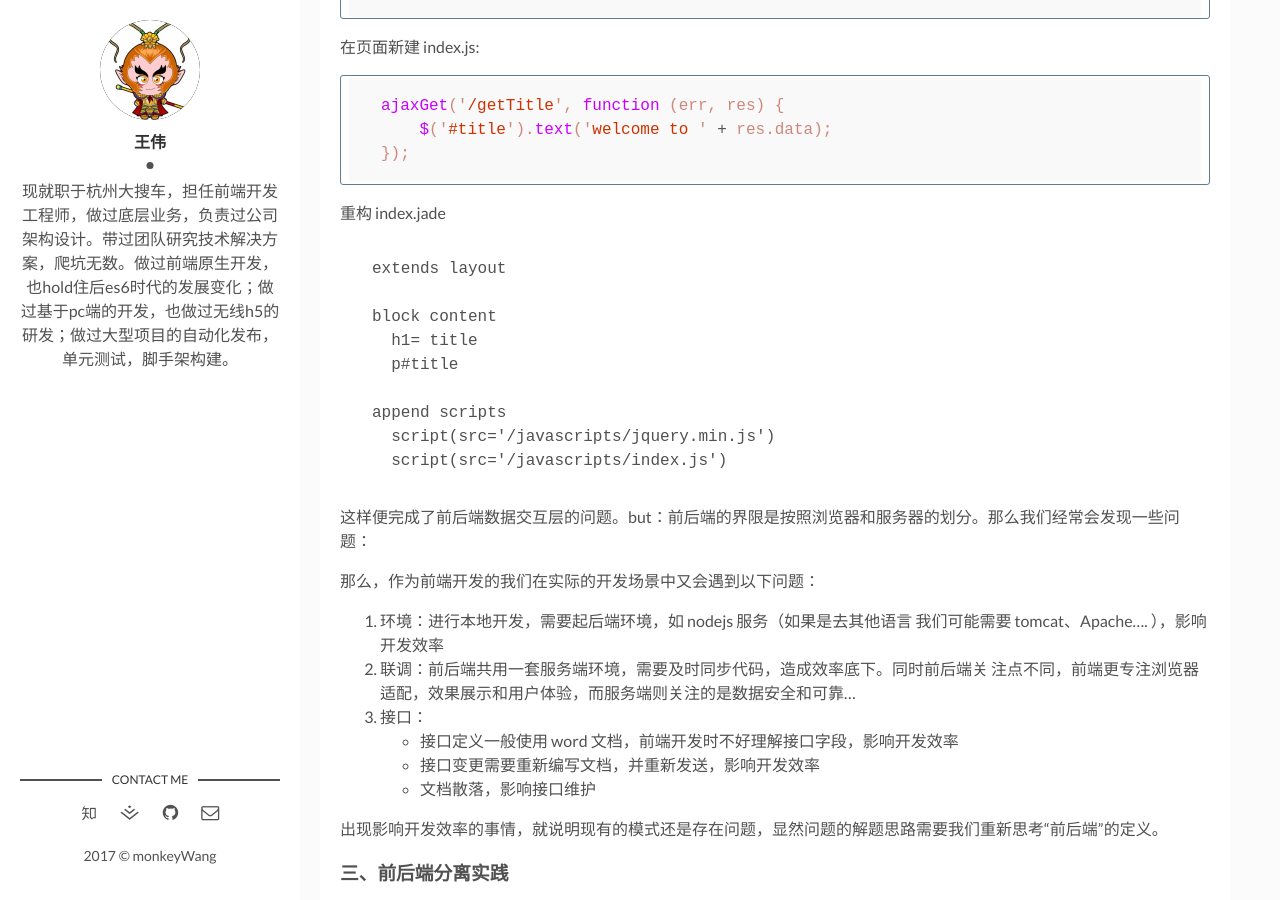
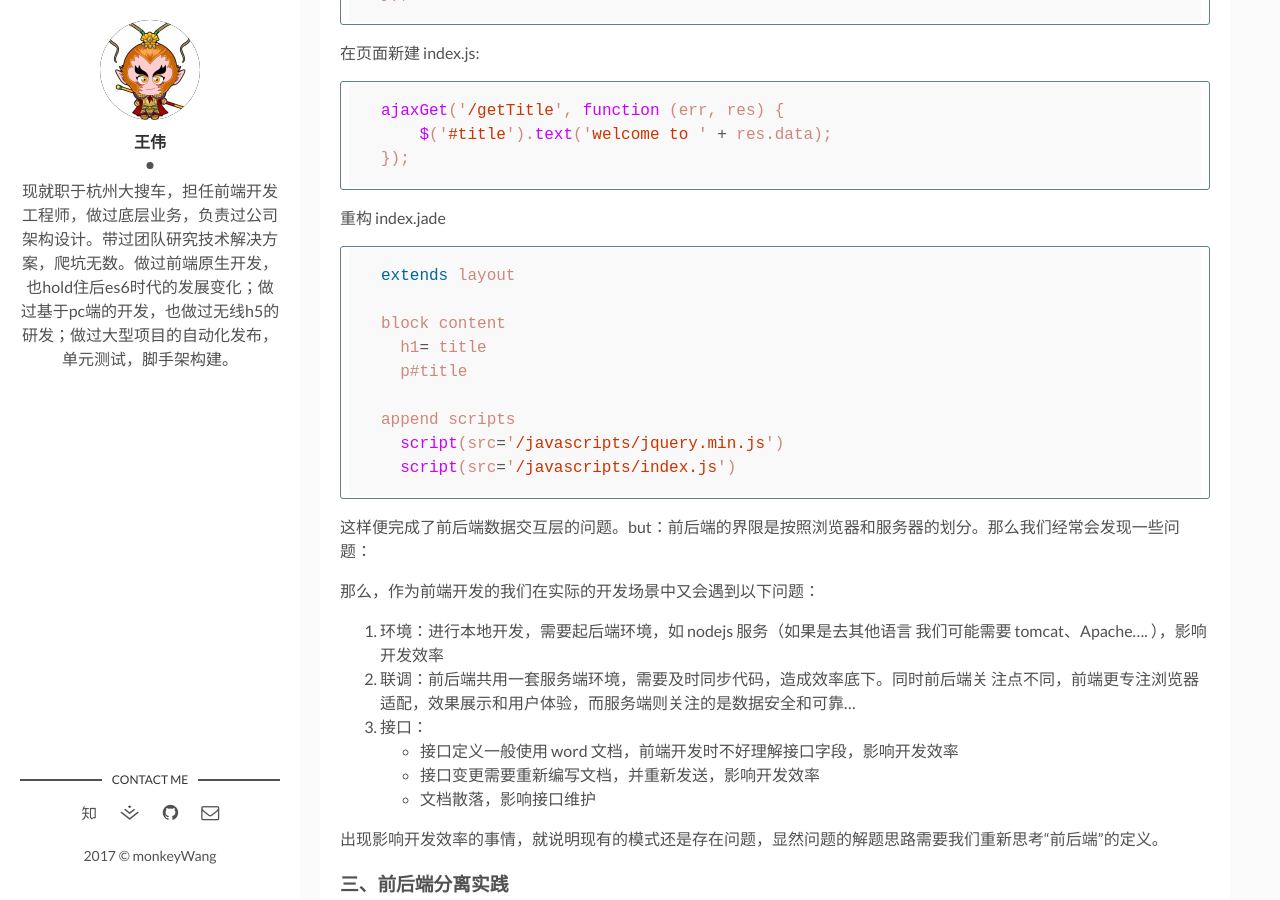
Before and after one commit to monkeyWangs/monkeyWangs.github.io, a Jekyll site: the page built from _posts/2017-10-11-pager4.markdown, in a window 1280 px wide and 900 px high, scrolled down 3525 px. Built offline with Jekyll 4.4.1, drawn with Linux system fonts in a browser that asks for light colours; comment, search, counter and statistics services are not loaded; some of the changed text lies outside the part shown.

Commit message:
feat: 更新前后端分离实践（）

````diff
--- a/_posts/2017-10-11-pager4.markdown
+++ b/_posts/2017-10-11-pager4.markdown
@@ -48,7 +48,7 @@ router.get('/', function(req, res, next) {
 ```
 然后我又研究了一下 [jade](https://segmentfault.com/a/1190000000357534) 语法，准备后续的开发：
 
-``` jade
+``` javascript
 // index.jade
 extends layout
 
@@ -97,7 +97,7 @@ ajaxGet('/getTitle', function (err, res) {
 
 重构 index.jade
 
-``` jade
+``` javascript
 extends layout
 
 block content
````
